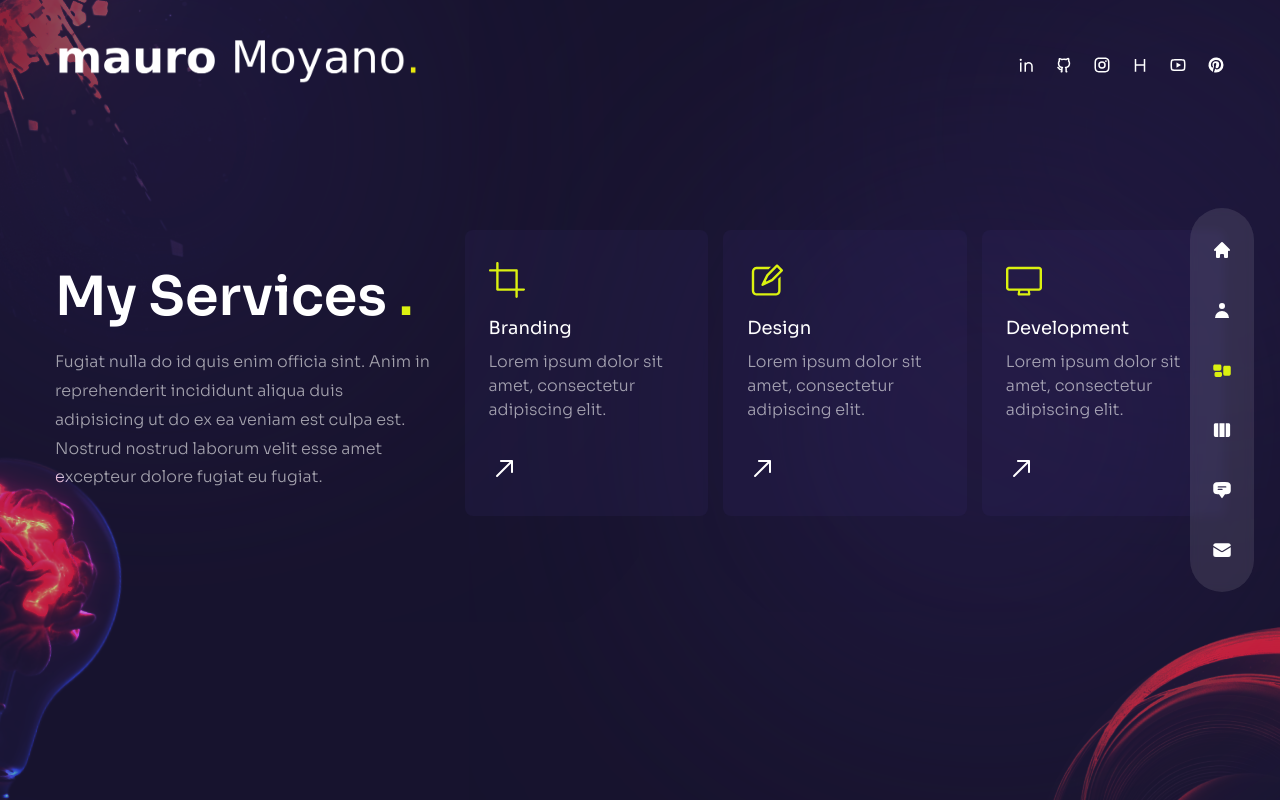
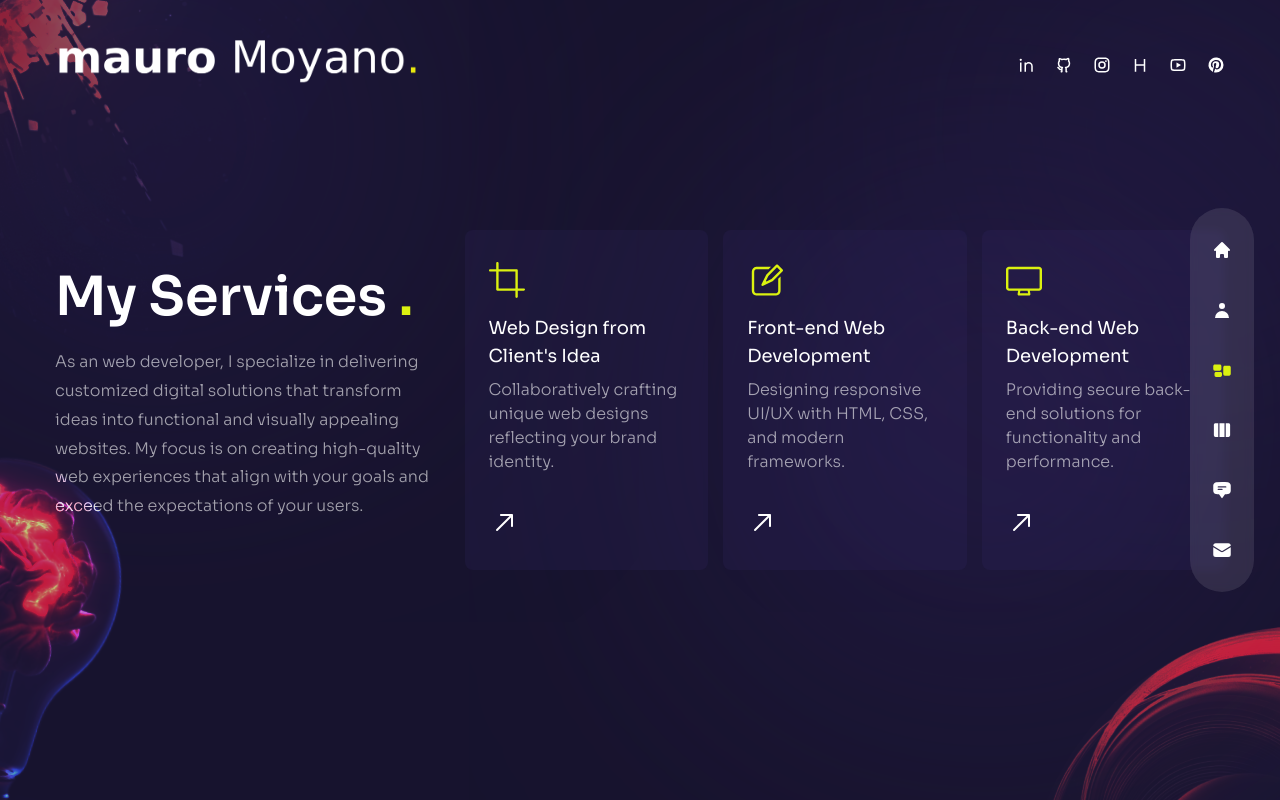
Before and after one commit to MauroMoyano/portfolioDynamic, a Next.js app: page /services in a window 1280 px wide. Built offline with nearby package versions, Linux system fonts and the light colour scheme.

Commit message:
adding data of me in services

```diff
--- a/components/ServiceSlider.js
+++ b/components/ServiceSlider.js
@@ -23,28 +23,28 @@ import { FreeMode, Pagination } from "swiper";
 export const serviceData = [
   {
     icon: <RxCrop />,
-    title: "Branding",
-    description: "Lorem ipsum dolor sit amet, consectetur adipiscing elit.",
+    title: "Web Design from Client's Idea",
+    description: "Collaboratively crafting unique web designs reflecting your brand identity.",
   },
   {
     icon: <RxPencil2 />,
-    title: "Design",
-    description: "Lorem ipsum dolor sit amet, consectetur adipiscing elit.",
+    title: "Front-end Web Development",
+    description: "Designing responsive UI/UX with HTML, CSS, and modern frameworks.",
   },
   {
     icon: <RxDesktop />,
-    title: "Development",
-    description: "Lorem ipsum dolor sit amet, consectetur adipiscing elit.",
+    title: "Back-end Web Development",
+    description: "Providing secure back-end solutions for functionality and performance.",
   },
   {
     icon: <RxReader />,
     title: "Copywriting",
-    description: "Lorem ipsum dolor sit amet, consectetur adipiscing elit.",
+    description: "Crafting persuasive, engaging copy to captivate your audience and convey messages.",
   },
   {
     icon: <RxRocket />,
     title: "SEO",
-    description: "Lorem ipsum dolor sit amet, consectetur adipiscing elit.",
+    description: "Implementing SEO strategies for improved website rankings and increased visibility.",
   },
 ];
 
@@ -71,7 +71,7 @@ const ServiceSlider = () => {
       {serviceData.map((item, index) => {
         return (
           <SwiperSlide key={index}>
-            <div className="bg-[rgba(65,47,123,0.15)] h-max rounded-lg px-6 py-8 flex sm:flex-col gap-x-6 sm:gap-x-0 group cursor-pointer hover:bg-[rgba(78,56,151,0.15)] transition-all duration-300">
+            <div className="bg-[rgba(65,47,123,0.15)] h-full rounded-lg px-6 py-8 flex sm:flex-col gap-x-6 sm:gap-x-0 group cursor-pointer hover:bg-[rgba(78,56,151,0.15)] transition-all duration-300">
               {/* icon */}
               <div className="text-4xl text-accent mb-4">{item.icon}</div>
               {/* title & desc */}
@@ -80,7 +80,7 @@ const ServiceSlider = () => {
                 <p className="max-w-[350px] leading-normal">{item.description}</p>
               </div>
               {/* arrow */}
-              <div className="text-3xl">
+              <div className="text-3xl fixed bottom-0 mb-8">
                 <RxArrowTopRight className="group-hover:rotate-45 group-hover:text-accent transition-all duration-300" />
               </div>
             </div>
--- a/pages/services/index.js
+++ b/pages/services/index.js
@@ -31,10 +31,9 @@ const Services = () => {
               exit="hidden"
               className="mb-4 max-w-[400px] mx-auto lg:mx-0 "
             >
-              Fugiat nulla do id quis enim officia sint. Anim in reprehenderit
-              incididunt aliqua duis adipisicing ut do ex ea veniam est culpa
-              est. Nostrud nostrud laborum velit esse amet excepteur dolore
-              fugiat eu fugiat.
+              As an web developer, I specialize in delivering
+              customized digital solutions that transform ideas into functional and visually appealing websites.
+              My focus is on creating high-quality web experiences that align with your goals and exceed the expectations of your users.
             </motion.p>
           </div>
           {/* slider */}
```
Also changed, not shown: 1 other file (tests, documents, lock files or other folders).
